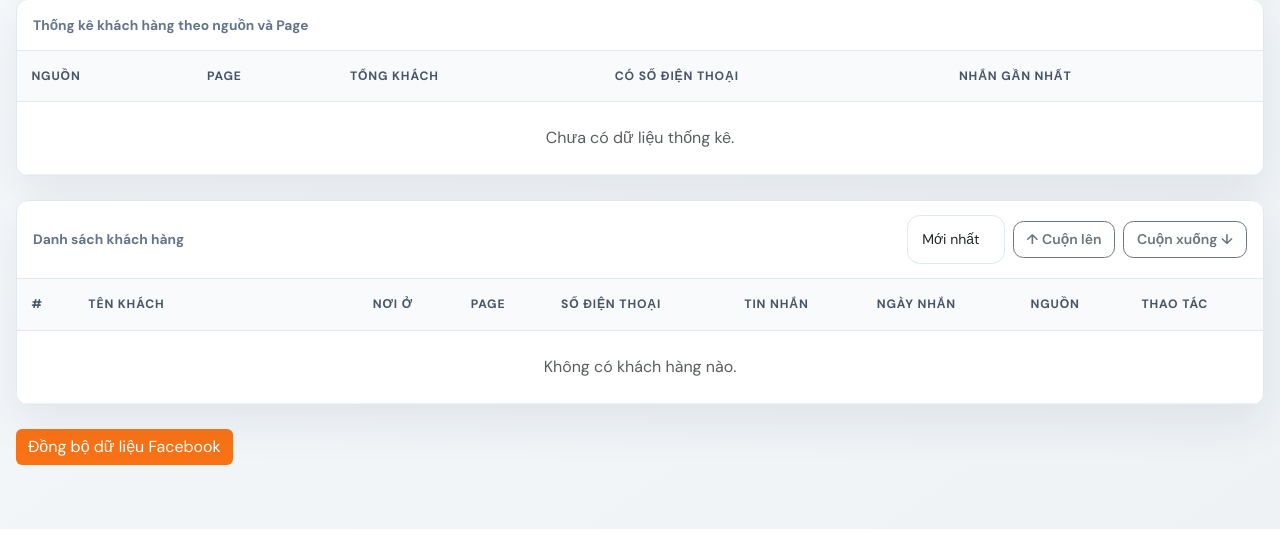
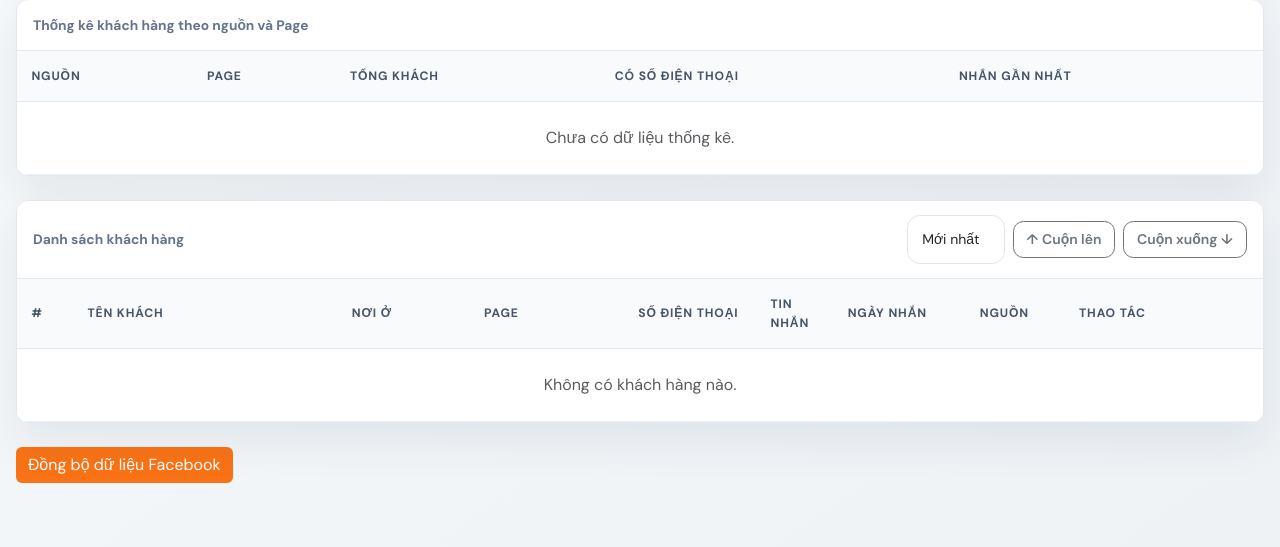
Before and after one commit to sondaihata-hash/CRMHAY, a Python web app: template templates/customers.html in a window 1280 px wide. Shown: the part 454-1001 px from the top of the page. Run offline with Jinja, Linux system fonts and the light colour scheme; the template is opened without the code that fills it, so the values that code supplies are empty.

Commit message:
chore: auto-commit on code change

```diff
--- a/templates/customers.html
+++ b/templates/customers.html
@@ -102,18 +102,18 @@
       </div>
     </div>
     <div id="customerList" class="table-responsive customer-list-scroll">
-      <table class="table mb-0 align-middle">
+      <table class="table mb-0 align-middle customer-table-fixed" style="table-layout: fixed; width: 100%;">
         <thead>
           <tr>
-            <th>#</th>
-            <th style="min-width: 200px;">Tên Khách</th>
-            <th>Nơi ở</th>
-            <th>Page</th>
-            <th>Số điện thoại</th>
-            <th>Tin nhắn</th>
-            <th>Ngày nhắn</th>
-            <th>Nguồn</th>
-            <th>Thao tác</th>
+            <th style="width: 56px;">#</th>
+            <th style="width: 24%; min-width: 180px;">Tên Khách</th>
+            <th style="width: 12%; min-width: 110px;">Nơi ở</th>
+            <th style="width: 14%; min-width: 110px;">Page</th>
+            <th style="width: 12%; min-width: 110px;">Số điện thoại</th>
+            <th style="width: 7%; min-width: 70px;">Tin nhắn</th>
+            <th style="width: 12%; min-width: 110px;">Ngày nhắn</th>
+            <th style="width: 9%; min-width: 80px;">Nguồn</th>
+            <th style="width: 18%; min-width: 180px;">Thao tác</th>
           </tr>
         </thead>
         <tbody>
@@ -151,9 +151,9 @@
             </td>
             <td>
               {% if c.location %}
-                <small class="text-muted">{{ c.location }}</small>
+                <small class="text-muted customer-location-cell">{{ c.location }}</small>
               {% else %}
-                <small class="text-muted">—</small>
+                <small class="text-muted customer-location-cell">—</small>
               {% endif %}
             </td>
             <td>
@@ -210,6 +210,33 @@
       </table>
     </div>
   </div>
+
+  <style>
+    .customer-table-fixed th,
+    .customer-table-fixed td {
+      vertical-align: middle;
+      word-wrap: break-word;
+      overflow-wrap: anywhere;
+    }
+
+    .customer-location-cell {
+      display: block;
+      max-width: 100%;
+      white-space: nowrap;
+      overflow: hidden;
+      text-overflow: ellipsis;
+    }
+
+    .customer-table-fixed .action-btn {
+      white-space: nowrap;
+    }
+
+    @media (max-width: 1200px) {
+      .customer-table-fixed {
+        min-width: 1100px;
+      }
+    }
+  </style>
 
   <div class="zalo-modal" id="zaloHandoffModal" role="dialog" aria-labelledby="zaloHandoffTitle" aria-modal="true" hidden>
     <div class="zalo-modal-backdrop" data-close-zalo-modal></div>
```
